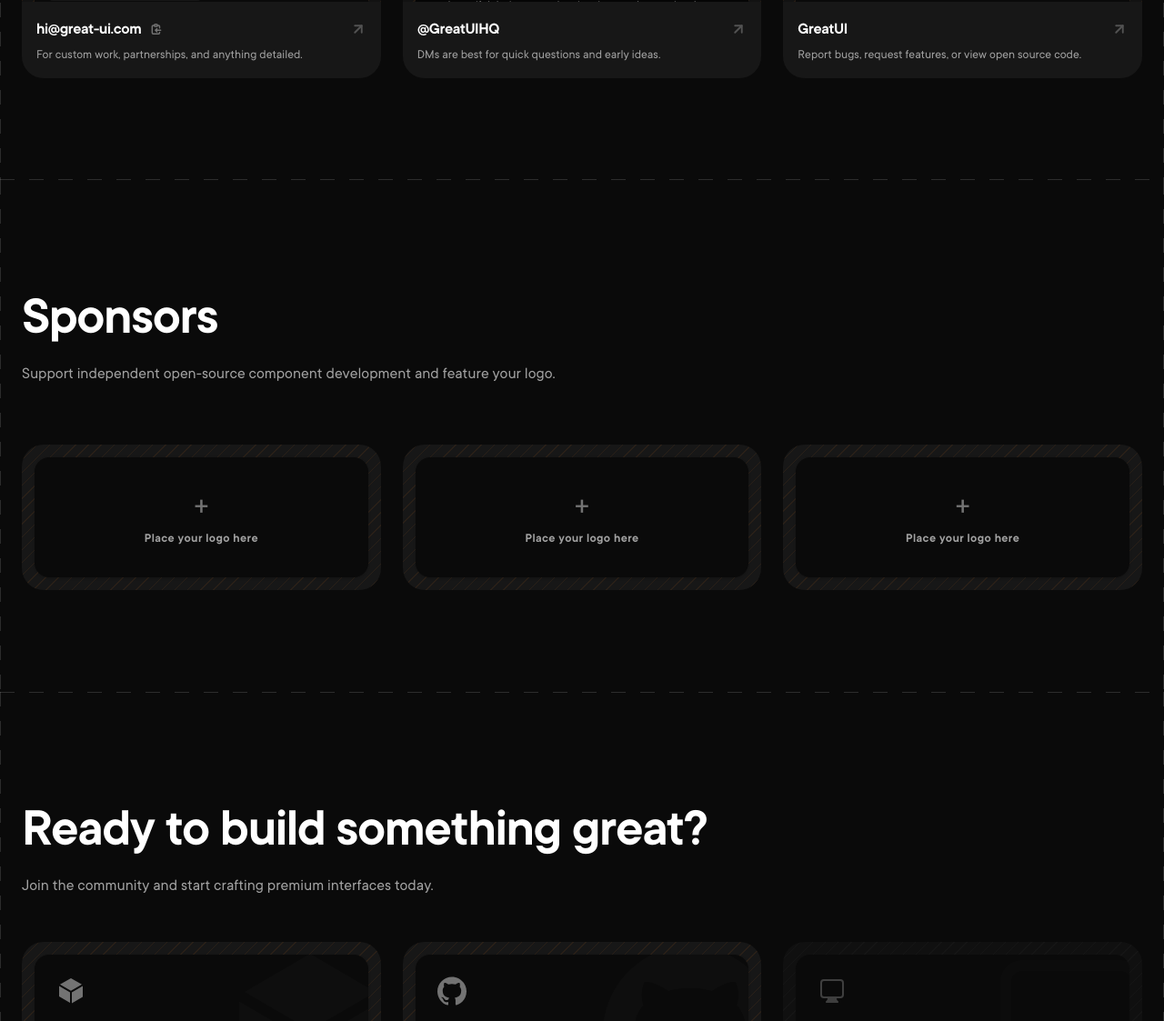
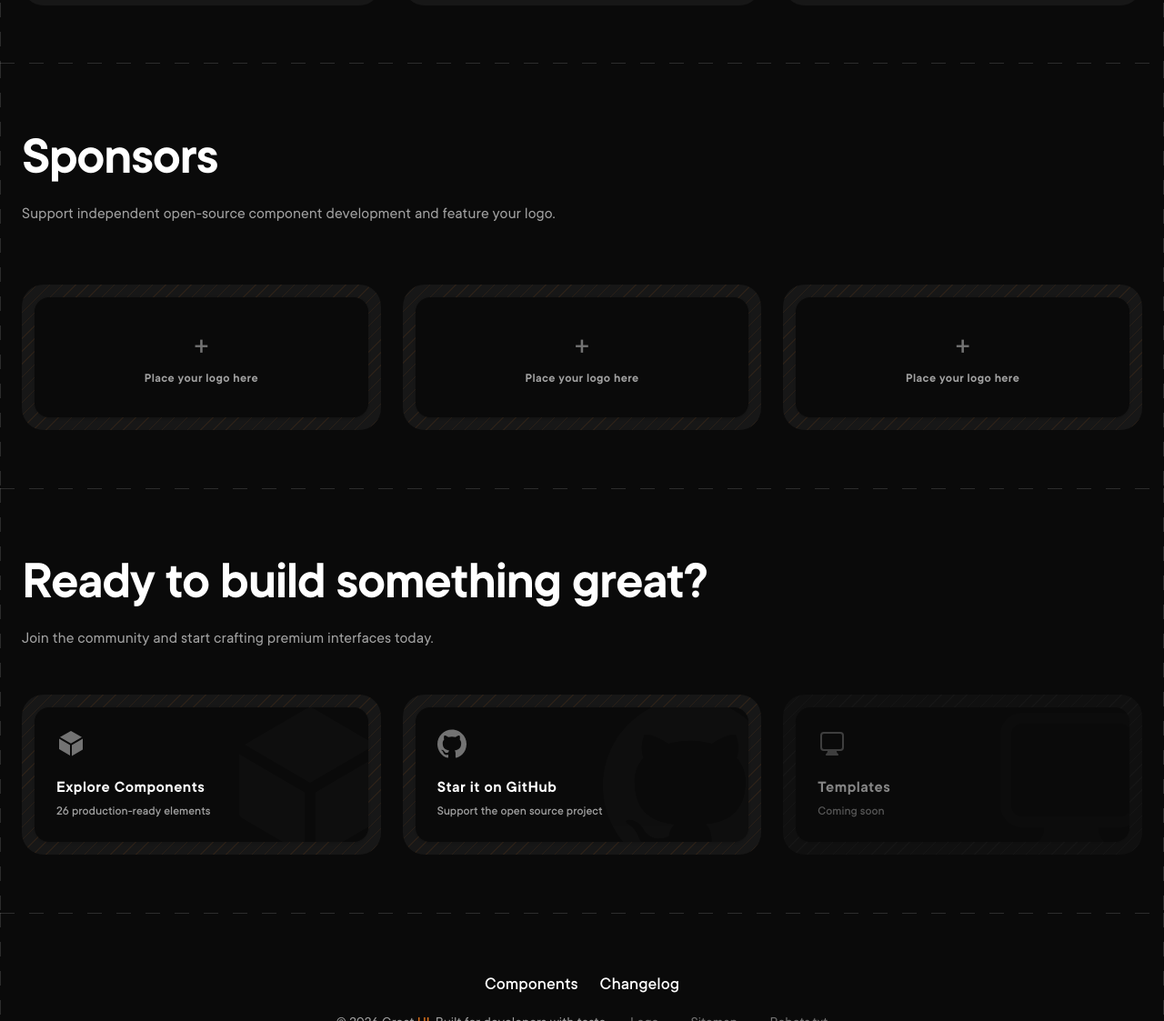
Before and after one commit to Saurabh-2607/GreatUI, a Next.js app: page / in a window 1280 px wide. Shown: the part 1633-2756 px from the top of the page at 91% size. Built offline with nearby package versions, Linux system fonts and the light colour scheme; no server answers.

Commit message:
refactor: adjust layout spacing, responsive constraints, and update next.config.ts dev origins

```diff
--- a/components/site/BackgroundGrid.tsx
+++ b/components/site/BackgroundGrid.tsx
@@ -4,7 +4,7 @@ import React from "react";
 
 export function BackgroundGrid() {
   return (
-    <div className="pointer-events-none absolute inset-y-0 right-0 left-0 z-0 mx-auto w-[1360px]">
+    <div className="pointer-events-none absolute inset-y-0 right-0 left-0 z-0 mx-auto w-full max-w-[1360px]">
       <svg
         className="pointer-events-none absolute top-0 left-0 z-0 h-full w-full"
         data-testid="rf__background"
@@ -42,11 +42,12 @@ export function BackgroundGrid() {
         />
 
         <rect
-          x="1320"
+          x="100%"
           y="0"
           width="40"
           height="100%"
           fill="url(#pattern-hxlvne)"
+          transform="translate(-40, 0)"
           style={{ strokeDasharray: "none", strokeDashoffset: 0 }}
         />
 
@@ -61,13 +62,14 @@ export function BackgroundGrid() {
         />
 
         <line
-          x1="1359.5"
+          x1="100%"
           y1="0"
-          x2="1359.5"
+          x2="100%"
           y2="100%"
           stroke="var(--color-border-100)"
           strokeWidth="1"
           strokeDasharray="16 16"
+          transform="translate(-0.5, 0)"
         />
       </svg>
     </div>
--- a/components/site/CTASection.tsx
+++ b/components/site/CTASection.tsx
@@ -21,7 +21,7 @@ export default function CTASection() {
           backgroundRepeat: "repeat-x",
         }}
       />
-      <Container className="relative bg-white px-4 py-20 sm:px-6 md:py-28 dark:bg-neutral-950">
+      <Container className="relative bg-white px-4 py-10 sm:px-6 md:py-16 dark:bg-neutral-950">
         <div className="flex flex-col items-start text-left">
           <h2 className="mt-2 max-w-4xl text-4xl leading-[1.05] font-semibold tracking-tight text-neutral-950 sm:text-5xl md:text-6xl dark:text-white">
             Ready to build something great?
--- a/components/site/ComponentShowcase.tsx
+++ b/components/site/ComponentShowcase.tsx
@@ -312,7 +312,7 @@ export function ComponentShowcase() {
             onMouseEnter={() => setIsHovered(true)}
             onMouseLeave={() => setIsHovered(false)}
           >
-            <div className="relative flex h-[480px] items-center justify-center py-10 md:h-[680px] md:py-16">
+            <div className="relative flex w-full items-center justify-center">
               <AnimatePresence mode="wait">
                 <motion.div
                   key={activeTab.id}
@@ -322,14 +322,14 @@ export function ComponentShowcase() {
                   transition={{ duration: 0.25, ease: "easeInOut" }}
                   className="pointer-events-auto flex h-full w-full items-center justify-center"
                 >
-                  <div className="w-full overflow-hidden rounded-2xl border border-neutral-200/30 bg-neutral-50 dark:border-neutral-800/50 dark:bg-neutral-950/80">
+                  <div className="aspect-video w-full overflow-hidden border border-neutral-200/30 bg-neutral-50 dark:border-neutral-800/50 dark:bg-neutral-950/80">
                     <video
                       src={activeTab.videoLink}
                       autoPlay
                       loop
                       muted
                       playsInline
-                      className="h-auto w-full"
+                      className="block h-full w-full object-cover"
                     />
                   </div>
                 </motion.div>
--- a/components/site/Container.tsx
+++ b/components/site/Container.tsx
@@ -11,7 +11,7 @@ export type ContainerProps = React.HTMLAttributes<HTMLDivElement> & {
 
 export function Container({ children, className, ...props }: ContainerProps) {
   const containerClasses = cn(
-    "relative w-full max-w-[1280px] mx-auto",
+    "relative mx-auto w-[calc(100%-2rem)] max-w-[1280px] sm:w-[calc(100%-3rem)] md:w-[calc(100%-4rem)] lg:w-[calc(100%-6rem)] xl:w-full",
     className,
   );
 
--- a/components/site/Footer.tsx
+++ b/components/site/Footer.tsx
@@ -61,48 +61,7 @@ export function Footer() {
           backgroundRepeat: "repeat-x",
         }}
       />
-      <div className="absolute inset-y-0 left-1/2 z-0 w-full max-w-[1280px] -translate-x-1/2 bg-white dark:bg-neutral-950" />
-
-      <Container className="relative px-4 pt-16 pb-56 sm:px-6">
-        <div className="relative z-10 text-center select-none">
-          <div className="flex flex-wrap items-center justify-center gap-x-4 gap-y-2 text-sm text-neutral-500 sm:gap-x-6 sm:gap-y-3 sm:text-base dark:text-neutral-400">
-            <span>
-              © {new Date().getFullYear()} Great{" "}
-              <span className="text-[#f6821f]">UI</span>. Built for developers
-              with taste.
-            </span>
-            <span className="text-neutral-300 dark:text-neutral-700/80">·</span>
-            <Link
-              href="/logo"
-              className="transition-colors hover:text-neutral-900 dark:hover:text-white"
-            >
-              Logo
-            </Link>
-            <span className="text-neutral-300 dark:text-neutral-700/80">·</span>
-            <Link
-              href="/changelog"
-              className="transition-colors hover:text-neutral-900 dark:hover:text-white"
-            >
-              Changelog
-            </Link>
-            <span className="text-neutral-300 dark:text-neutral-700/80">·</span>
-            <Link
-              href="/sitemap.xml"
-              className="transition-colors hover:text-neutral-900 dark:hover:text-white"
-            >
-              Sitemap
-            </Link>
-            <span className="text-neutral-300 dark:text-neutral-700/80">·</span>
-            <Link
-              href="/robots.txt"
-              className="transition-colors hover:text-neutral-900 dark:hover:text-white"
-            >
-              Robots.txt
-            </Link>
-          </div>
-        </div>
-      </Container>
-
+      <div className="absolute inset-y-0 left-1/2 z-0 w-[calc(100%-2rem)] max-w-[1280px] -translate-x-1/2 overflow-hidden bg-white sm:w-[calc(100%-3rem)] md:w-[calc(100%-4rem)] lg:w-[calc(100%-6rem)] xl:w-full dark:bg-neutral-950">
         <div className="pointer-events-none absolute right-0 bottom-0 left-0 z-0 translate-y-[35%] select-none">
           <div className="text-center text-[18vw] leading-none font-black tracking-tighter text-neutral-100 uppercase sm:text-[20vw] md:text-[22vw] lg:text-[300px] dark:text-neutral-900/30">
             GREAT <span className="text-[#f6821f]/85">UI</span>
@@ -142,6 +101,67 @@ export function Footer() {
             </span>
           </div>
         </div>
+      </div>
+
+      <Container className="relative px-4 pt-16 pb-24 sm:px-6 sm:pb-32 md:pb-40 lg:pb-56">
+        <div className="relative z-10 text-center select-none">
+          <div className="flex flex-col items-center justify-center gap-y-3 md:gap-y-4">
+            {/* Row 1: Components and Changelog */}
+            <div className="flex items-center gap-x-6 text-lg font-medium text-neutral-900 sm:text-xl dark:text-white">
+              <Link
+                href="/components"
+                className="transition-colors hover:text-[#f6821f] dark:hover:text-[#f6821f]"
+              >
+                Components
+              </Link>
+              <Link
+                href="/changelog"
+                className="transition-colors hover:text-[#f6821f] dark:hover:text-[#f6821f]"
+              >
+                Changelog
+              </Link>
+            </div>
+
+            {/* Row 2 on md: Copyright Text & Other Links */}
+            <div className="flex flex-col items-center gap-y-2 md:flex-row md:gap-x-6">
+              {/* Copyright Text */}
+              <div className="text-base text-neutral-500 dark:text-neutral-400">
+                © {new Date().getFullYear()} Great{" "}
+                <span className="text-[#f6821f]">UI</span>. Built for developers
+                with taste.
+              </div>
+
+              {/* Other Links */}
+              <div className="flex items-center gap-x-4 text-sm text-neutral-400 sm:text-base dark:text-neutral-500">
+                <Link
+                  href="/logo"
+                  className="transition-colors hover:text-neutral-900 dark:hover:text-white"
+                >
+                  Logo
+                </Link>
+                <span className="text-neutral-300 dark:text-neutral-700/80">
+                  ·
+                </span>
+                <Link
+                  href="/sitemap.xml"
+                  className="transition-colors hover:text-neutral-900 dark:hover:text-white"
+                >
+                  Sitemap
+                </Link>
+                <span className="text-neutral-300 dark:text-neutral-700/80">
+                  ·
+                </span>
+                <Link
+                  href="/robots.txt"
+                  className="transition-colors hover:text-neutral-900 dark:hover:text-white"
+                >
+                  Robots.txt
+                </Link>
+              </div>
+            </div>
+          </div>
+        </div>
+      </Container>
     </footer>
   );
 }
--- a/components/site/Sponsors.tsx
+++ b/components/site/Sponsors.tsx
@@ -7,7 +7,7 @@ import Container from "./Container";
 export function Sponsors() {
   return (
     <div className="relative mx-auto max-w-[1360px]">
-      <Container className="relative bg-white px-4 py-20 sm:px-6 md:py-28 dark:bg-neutral-950">
+      <Container className="relative bg-white px-4 py-10 sm:px-6 md:py-16 dark:bg-neutral-950">
         <div className="flex flex-col items-start text-left">
           <h2 className="mt-2 max-w-4xl text-4xl leading-[1.05] font-semibold tracking-tight text-neutral-950 sm:text-5xl md:text-6xl dark:text-white">
             Sponsors
@@ -55,7 +55,7 @@ export function Sponsors() {
             target="_blank"
             rel="noopener noreferrer"
             onClick={() => posthog.capture("sponsorship_link_clicked")}
-            className="group relative block h-40 cursor-pointer overflow-hidden rounded-3xl bg-neutral-100/70 p-3.5 text-center no-underline transition-all duration-300 hover:bg-neutral-200/50 dark:bg-neutral-900 dark:hover:bg-neutral-800/80"
+            className="group relative hidden h-40 cursor-pointer overflow-hidden rounded-3xl bg-neutral-100/70 p-3.5 text-center no-underline transition-all duration-300 hover:bg-neutral-200/50 md:block dark:bg-neutral-900 dark:hover:bg-neutral-800/80"
           >
             <div
               className="pointer-events-none absolute inset-0 opacity-[0.12] dark:opacity-[0.08]"
@@ -86,7 +86,7 @@ export function Sponsors() {
             target="_blank"
             rel="noopener noreferrer"
             onClick={() => posthog.capture("sponsorship_link_clicked")}
-            className="group relative block h-40 cursor-pointer overflow-hidden rounded-3xl bg-neutral-100/70 p-3.5 text-center no-underline transition-all duration-300 hover:bg-neutral-200/50 dark:bg-neutral-900 dark:hover:bg-neutral-800/80"
+            className="group relative hidden h-40 cursor-pointer overflow-hidden rounded-3xl bg-neutral-100/70 p-3.5 text-center no-underline transition-all duration-300 hover:bg-neutral-200/50 md:block dark:bg-neutral-900 dark:hover:bg-neutral-800/80"
           >
             <div
               className="pointer-events-none absolute inset-0 opacity-[0.12] dark:opacity-[0.08]"
```
Also changed, not shown: components/site/Contact.tsx (+6 -8 lines), components/site/Hero.tsx (+5 -3 lines). Lines whose indentation alone changed are shown as unchanged.
